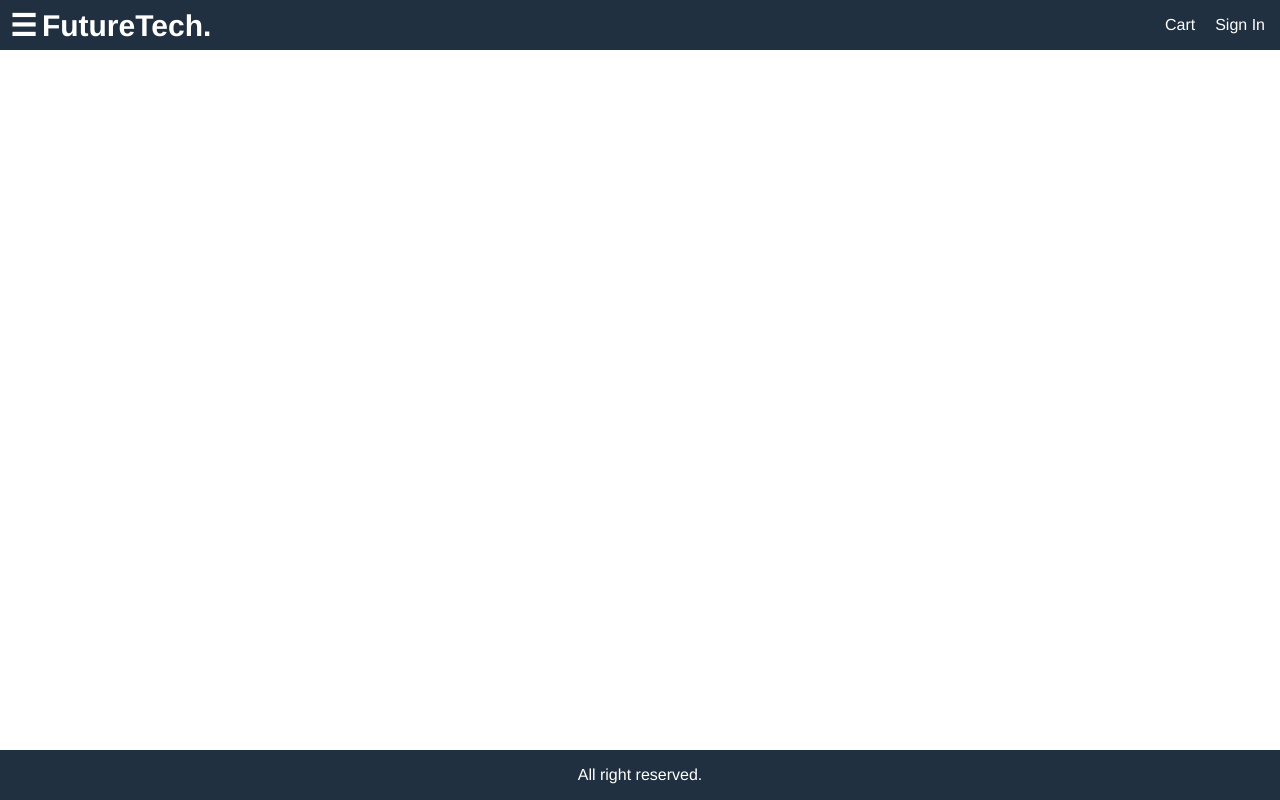
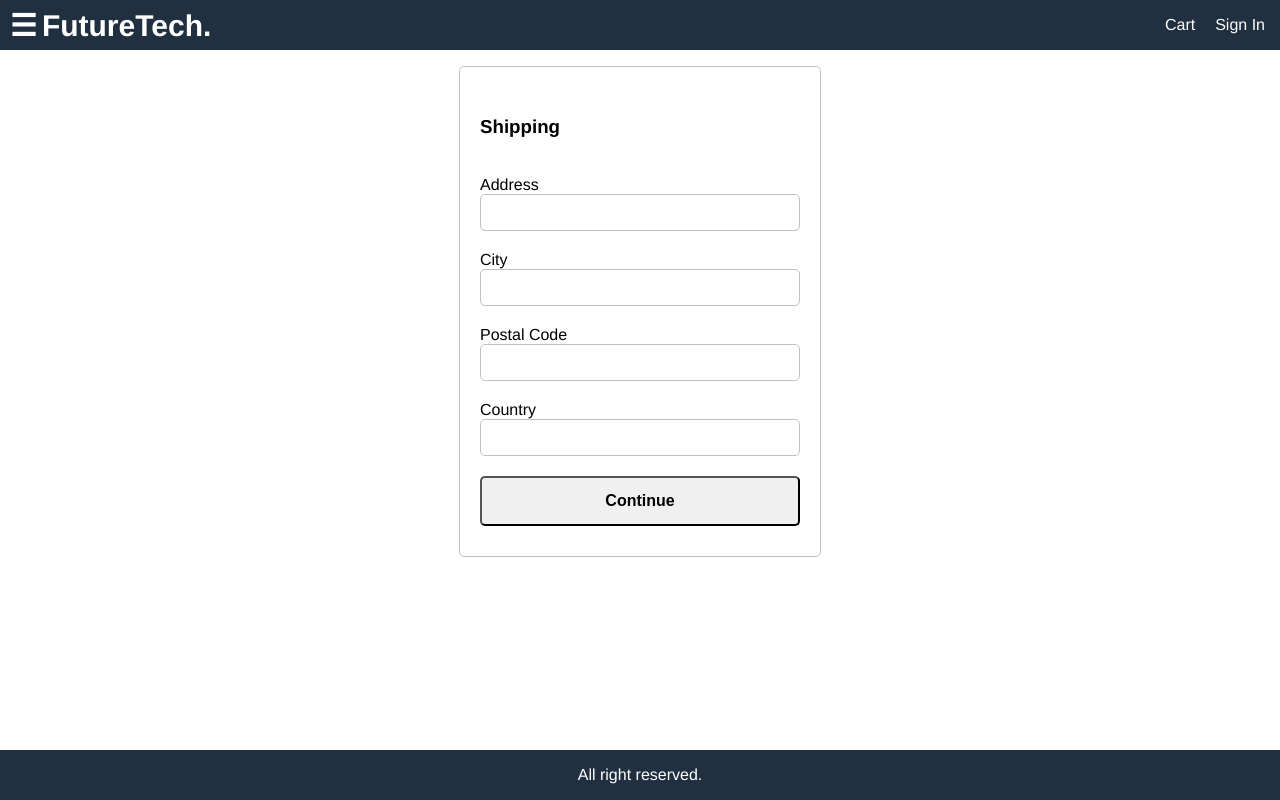
Before and after one commit to romaaxa/fcwShp-ft, a React (Create React App) app in the folder frontend/: page /shipping in a window 1280 px wide. Built offline with nearby package versions, Linux system fonts and the light colour scheme.

Commit message:
[Components] Add shipping page

```diff
--- a/frontend/src/App.js
+++ b/frontend/src/App.js
@@ -7,6 +7,7 @@ import SigninPage from './screenPages/SigninPage';
 import { useSelector } from 'react-redux';
 import RegisterPage from './screenPages/RegisterPage';
 import ProductsPage from './screenPages/ProductsPage';
+import ShippingPage from './screenPages/ShippingPage';
 
 const openMenu = () => {
   document.querySelector(".sidebar").classList.add("open");
@@ -62,6 +63,7 @@ const App = () => {
         <main className="main">
           <div className="content">
             <Route path="/products" component={ProductsPage} />
+            <Route path="/shipping" component={ShippingPage} />
             <Route path="/signin" component={SigninPage} />
             <Route path="/register" component={RegisterPage} />
             <Route path="/product/:id" component={ProductPage} />
--- a/frontend/src/actions/cartActions.js
+++ b/frontend/src/actions/cartActions.js
@@ -1,6 +1,6 @@
 import axios from 'axios';
 import Cookie from 'js-cookie';
-import { CART_ADD_ITEM, CART_REMOVE_ITEM } from "../constants/cartConstants";
+import { CART_ADD_ITEM, CART_REMOVE_ITEM, CART_SAVE_SHIPPING } from "../constants/cartConstants";
 
 const addToCart = (productId, hmProducts) => async (dispatch, getState) => {
     try {
@@ -31,4 +31,8 @@ const removeFromCart = (productId) => (dispatch, getState) => {
     Cookie.set("cartItems", JSON.stringify(cartItems));
 }
 
-export { addToCart, removeFromCart }
+const saveShipping = (data) => (dispatch) => {
+    dispatch({ type: CART_SAVE_SHIPPING, payload: data });
+}
+
+export { addToCart, removeFromCart, saveShipping }
--- a/frontend/src/constants/cartConstants.js
+++ b/frontend/src/constants/cartConstants.js
@@ -1,2 +1,3 @@
 export const CART_ADD_ITEM = 'CART_ADD_ITEM';
 export const CART_REMOVE_ITEM = 'CART_REMOVE_ITEM';
+export const CART_SAVE_SHIPPING = 'CART_SAVE_SHIPPING';
--- a/frontend/src/reducers/cartReducers.js
+++ b/frontend/src/reducers/cartReducers.js
@@ -1,4 +1,4 @@
-import { CART_ADD_ITEM, CART_REMOVE_ITEM } from "../constants/cartConstants";
+import { CART_ADD_ITEM, CART_REMOVE_ITEM, CART_SAVE_SHIPPING } from "../constants/cartConstants";
 
 function cartReducer(state = { cartItems: [] }, action) {
     switch (action.type) {
@@ -14,6 +14,8 @@ function cartReducer(state = { cartItems: [] }, action) {
             return { ...state, cartItems: [...state.cartItems, item] };
         case CART_REMOVE_ITEM:
             return { cartItems: state.cartItems.filter(x => x.product !== action.payload) };
+        case CART_SAVE_SHIPPING:
+            return { ...state, shipping: action.payload }
         default:
             return state
     }
--- a/frontend/src/screenPages/CartPage.js
+++ b/frontend/src/screenPages/CartPage.js
@@ -24,7 +24,7 @@ const CartPage = (props) => {
     }, []);
 
     const checkoutHandler = () => {
-        props.history.push("/signing?redirect=shipping");
+        props.history.push("/signin?redirect=shipping");
     }
 
     return (
--- a/frontend/src/screenPages/RegisterPage.js
+++ b/frontend/src/screenPages/RegisterPage.js
@@ -14,9 +14,11 @@ const RegisterPage = (props) => {
 
     const dispatch = useDispatch();
 
+    const redirect = props.location.search ? props.location.search.split("=")[1] : '/';
+
     useEffect(() => {
         if (userInfo) {
-            props.history.push("/");
+            props.history.push(redirect);
         }
         return () => {
             //
@@ -86,7 +88,8 @@ const RegisterPage = (props) => {
                     </li>
 
                     <li>
-                        <Link to="/signin" className="button secondary text-center">Sign In</Link>
+                        <Link to={redirect === "/" ? "signin" : "signin?redirect=" + redirect} className="button secondary text-center">Sign-In</Link>
+
                     </li>
                 </ul>
             </form>
--- /dev/null
+++ b/frontend/src/screenPages/ShippingPage.js
@@ -0,0 +1,72 @@
+import React, { useEffect, useState } from 'react';
+import { Link } from 'react-router-dom';
+import { useDispatch, useSelector } from 'react-redux';
+import { saveShipping } from '../actions/cartActions';
+
+const ShippingPage = (props) => {
+    const [address, setAddress] = useState('');
+    const [city, setCity] = useState('');
+    const [postalCode, setPostalCode] = useState('');
+    const [country, setCountry] = useState('');
+
+    const dispatch = useDispatch();
+
+    const submitHandler = (e) => {
+        e.preventDefault();
+        dispatch(saveShipping(address, city, postalCode, country));
+    }
+
+    return (
+        <div className="form">
+            <form onSubmit={submitHandler}>
+                <ul className="form-container">
+                    <li>
+                        <h3>Shipping</h3>
+                    </li>
+
+                    <li>
+                        <label htmlFor="address">
+                            Address
+                        </label>
+
+                        <input type="text" name="address" id="address" onChange={(e) => setAddress(e.target.value)}>
+                        </input>
+                    </li>
+
+                    <li>
+                        <label htmlFor="city">
+                            City
+                        </label>
+
+                        <input type="text" name="city" id="city" onChange={(e) => setCity(e.target.value)}>
+                        </input>
+                    </li>
+
+                    <li>
+                        <label htmlFor="postalCode">
+                            Postal Code
+                        </label>
+
+                        <input type="text" name="postalCode" id="postalCode" onChange={(e) => setPostalCode(e.target.value)}>
+                        </input>
+                    </li>
+
+                    <li>
+                        <label htmlFor="country">
+                            Country
+                        </label>
+
+                        <input type="text" name="country" id="country" onChange={(e) => setCountry(e.target.value)}>
+                        </input>
+                    </li>
+
+                    <li>
+                        <button type="submit" className="button-primary">Continue</button>
+                    </li>
+                </ul>
+            </form>
+        </div>
+    )
+}
+
+export default ShippingPage;
--- a/frontend/src/screenPages/SigninPage.js
+++ b/frontend/src/screenPages/SigninPage.js
@@ -13,9 +13,11 @@ const SigninPage = (props) => {
 
     const dispatch = useDispatch();
 
+    const redirect = props.location.search ? props.location.search.split("=")[1] : '/';
+
     useEffect(() => {
         if (userInfo) {
-            props.history.push("/");
+            props.history.push(redirect);
         }
         return () => {
             //
@@ -67,7 +69,7 @@ const SigninPage = (props) => {
                     </li>
 
                     <li>
-                        <Link to="/register" className="button secondary text-center">Register</Link>
+                        <Link to={redirect === "/" ? "register" : "register?redirect=" + redirect} className="button secondary text-center">Register</Link>
                     </li>
                 </ul>
             </form>
```
